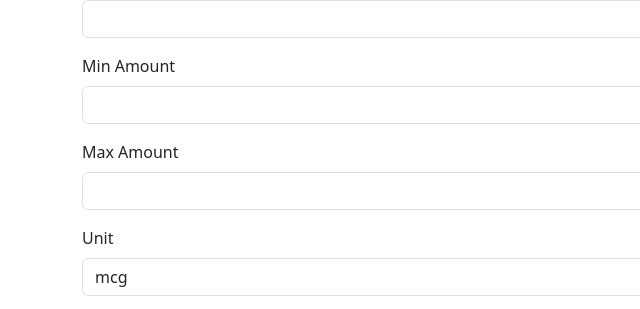
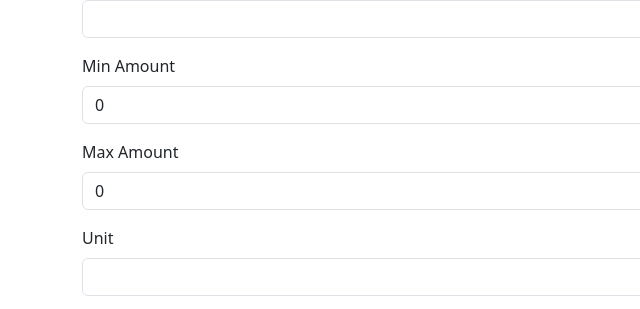
Before and after one commit to worthingtonjg/CRON-Tracker, a plain HTML site: page index.html in a window 1280 px wide. Shown: the part 186-495 px from the top of the page, 0-640 px from the left. Drawn offline with nearby package versions, Linux system fonts and the light colour scheme.

Commit message:
nutrients

```diff
--- a/index.html
+++ b/index.html
@@ -38,8 +38,8 @@
         <div class="mb-3">
           <label class="form-label">Unit</label>
           <select id="nutrientUnit" class="form-select">
+            <option value="mg">mg</option>
             <option value="mcg">mcg</option>
-            <option value="mg">mg</option>
             <option value="IU">IU</option>
           </select>
         </div>
@@ -136,9 +136,17 @@
       const unit = document.getElementById('nutrientUnit').value;
       if (name && !isNaN(minTarget) && !isNaN(maxTarget)) {
         nutrients[name] = { minTarget, maxTarget, unit };
+        resetNutrientAdd();
         saveData();
         renderNutrients();
       }
+    }
+
+    function resetNutrientAdd()
+    {
+      document.getElementById('nutrientMin').value = 0;
+      document.getElementById('nutrientMax').value = 0;
+      document.getElementById('nutrientUnit').value = '';
     }
 
     function deleteNutrient(name) {
@@ -167,6 +175,7 @@
       renderDiary();
     };
 
+    resetNutrientAdd();
     renderNutrients();
     renderFoods();
     renderDiary();
```
